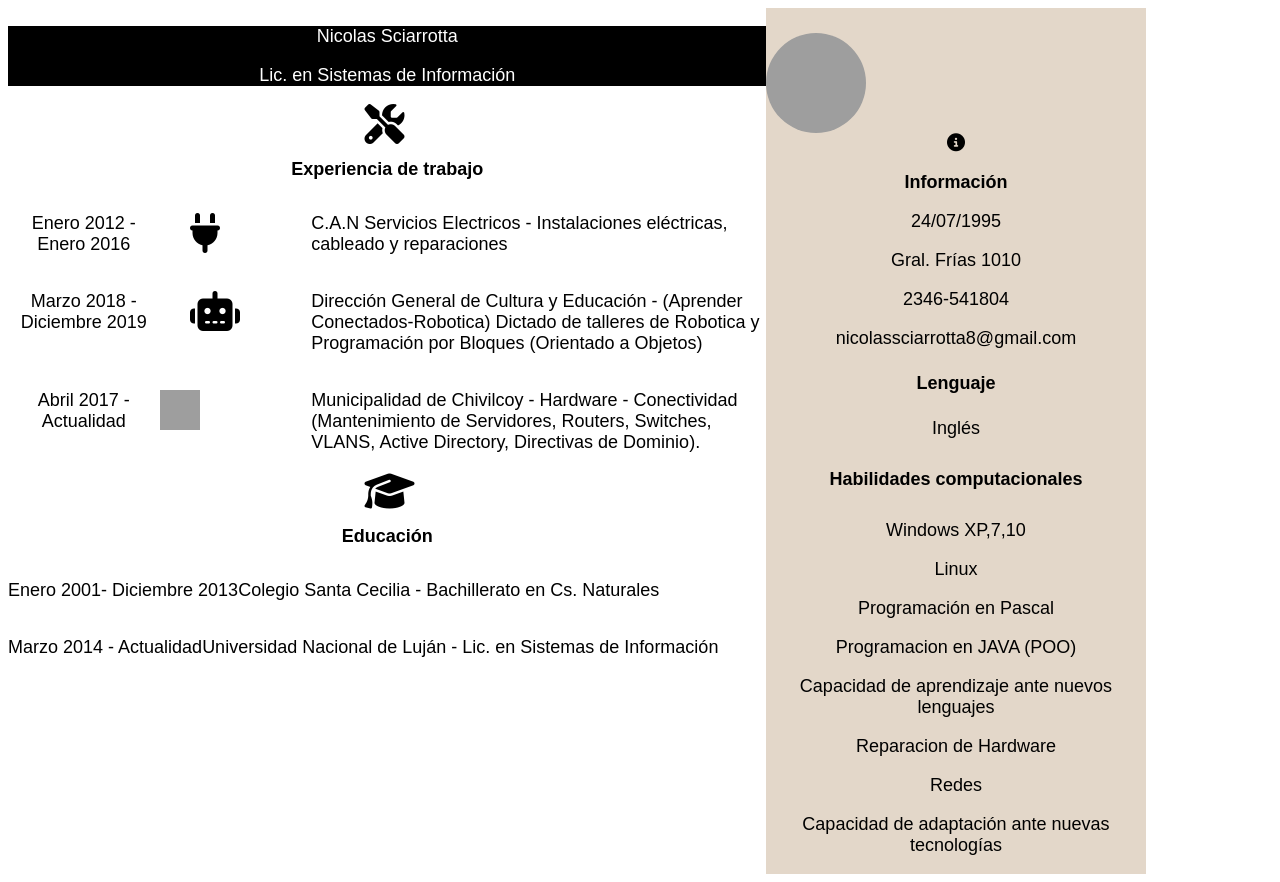
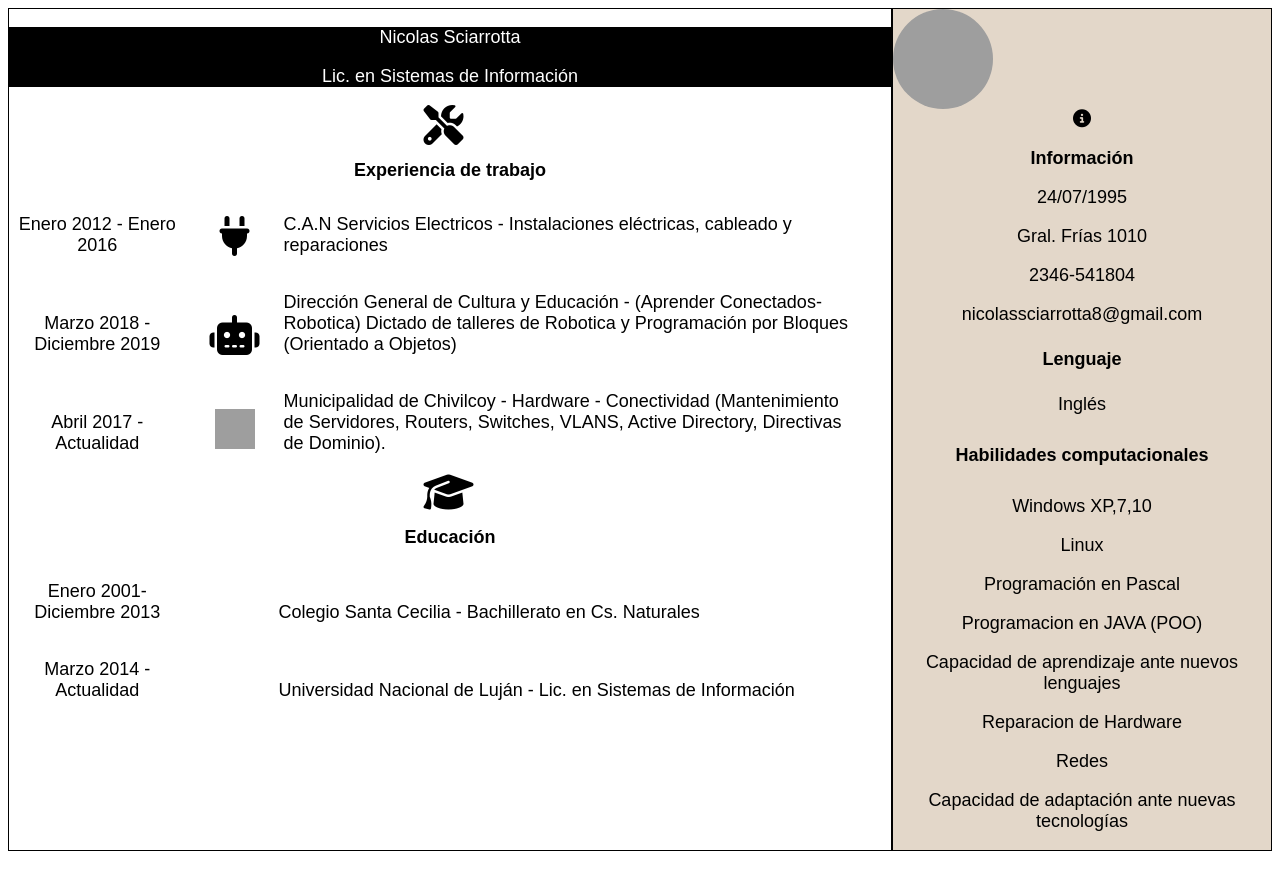
Before and after one commit to tomasdelvechio/PAW2020, a PHP site: page /cv.html in a window 1280 px wide. After the commit the page ends 851 px from the top, so only its background shows below. Run offline with PHP 8.4, Linux system fonts and the light colour scheme; some libraries are stand-ins or nearby versions; grey boxes are pictures that could not be loaded.

Commit message:
Tp1
Cambios drasticos css

```diff
--- a/Tp-1/CV/cv.html
+++ b/Tp-1/CV/cv.html
@@ -8,11 +8,7 @@
     <script src="https://kit.fontawesome.com/ea2cd678bd.js" crossorigin="anonymous"></script>
 
 </head>
-    <body>
-        <!-- <header> <p>Nicolas Sciarrotta</p>
-                <p>Lic. en Sistemas de Información</p>
-        </header> -->
-         <main class="expT">
+    <body class="letras">
                 <section class="izquierda">
                     <section class = "presentacion">
                         <p>Nicolas Sciarrotta</p>
@@ -21,20 +17,20 @@
                     <i class="icono fas fa-tools"></i>
                     <h1 class = "titles">Experiencia de trabajo </h1>
                         <section>
-                            <article  class = "pizqu">
+                            <article>
                                 <p class= "p1">Enero 2012 - Enero 2016</p>
                                 <p class= "p2"><i class="iconoExp fas fa-plug"></i></p>
                                 <p class= "p3">C.A.N Servicios Electricos - Instalaciones eléctricas, cableado y reparaciones</p>
                             </article>
 
-                            <article  class = "pizqu">
+                            <article>
                                 <p class ="p1">Marzo 2018 - Diciembre 2019</p>
                                 <p class ="p2"><i class="iconoExp fas fa-robot"></i></p>
                                 <p class ="p3">Dirección General de Cultura y Educación - (Aprender Conectados-Robotica)
                                 Dictado de talleres de Robotica y Programación por Bloques (Orientado a Objetos) </p>
                             </article>
 
-                            <article class = "pizqu">
+                            <article>
                                 <p class ="p1">Abril 2017 - Actualidad</p>
                                 <p class ="p2"><img src="F:\PAW 2020\PAW2020\Tp-1\CV\images\muni.ico" alt="Municipalidad" class = "iconoMuni"></p>
                                 <p class ="p3">Municipalidad de Chivilcoy - Hardware - Conectividad (Mantenimiento de Servidores, Routers,
@@ -45,14 +41,14 @@
                         <section>
                             <i class="icono fas fa-graduation-cap"></i>
                             <h2 class = "titles">Educación</h2>
-                            <article class = "pizqu">
-                                <p>Enero 2001- Diciembre 2013</p>
-                                <p>Colegio Santa Cecilia - Bachillerato en Cs. Naturales</p>
+                            <article>
+                                <p class = "p1">Enero 2001- Diciembre 2013</p>
+                                <p class = "pEd2">Colegio Santa Cecilia - Bachillerato en Cs. Naturales</p>
                             </article>
 
-                            <article class = "pizqu">
-                                <p>Marzo 2014 - Actualidad</p>
-                                <p>Universidad Nacional de Luján - Lic. en Sistemas de Información</p>
+                            <article>
+                                <p class = "p1">Marzo 2014 - Actualidad</p>
+                                <p class = "pEd2">Universidad Nacional de Luján - Lic. en Sistemas de Información</p>
                             </article>
                         </section>
 
@@ -93,8 +89,5 @@
                      </section>
 
                 </section>
-            </main>
-
-
     </body>
 </html>
--- a/Tp-1/CV/estilos.css
+++ b/Tp-1/CV/estilos.css
@@ -25,56 +25,62 @@
 
 .iconoExp{
     font-size: 40px;
-    padding-left: 20%;
 }
 
-.expT{
+body{
+    display: inline-flex;
+}
+
+.letras{
     color: black;
     font-family: Century Gothic,CenturyGothic,AppleGothic,sans-serif;
     font-size: 18px;
     font-weight: 400;
-    display: inline-flex;
+}
+article{
+    width: 100%;
 }
 
-.pizqu{
-    display: inline-flex;
-    width: auto;
-}
-
-
 .p1{
-    width: 20%;
+    display: inline-block;
     text-align: center;
+    width:20%;
 }
 
  .p2{
-    width: 20%;
+    display: inline-block;
+    width:20%;
+    text-align: center;
+    width: 10%;
 }
 
 .p3{
-    width:60%
+    display: inline-block;
+
+    width: 65%;
 }
 
+.pEd2{
+    padding-left: 10%;
+    display: inline-block;
+    width: 65%;
+}
 .foto{
     width: 100px;
     height: 100px;
     border-radius: 50px;
 }
 
-.parceo{
-    display: inline-flex;
-}
 
 .izquierda{
-    padding-left:0%;
-    max-width: 60%;
+    width: 70%;
+    border:1px solid black;
 }
 
 
 .derecha{
-    max-width: 30%;
-    padding-left: 0%;
-    padding-top: 2%;
+    width:30%;
+    border:1px solid black;
     text-align: center;
     background-color: rgb(227,215,201);
 }
```
